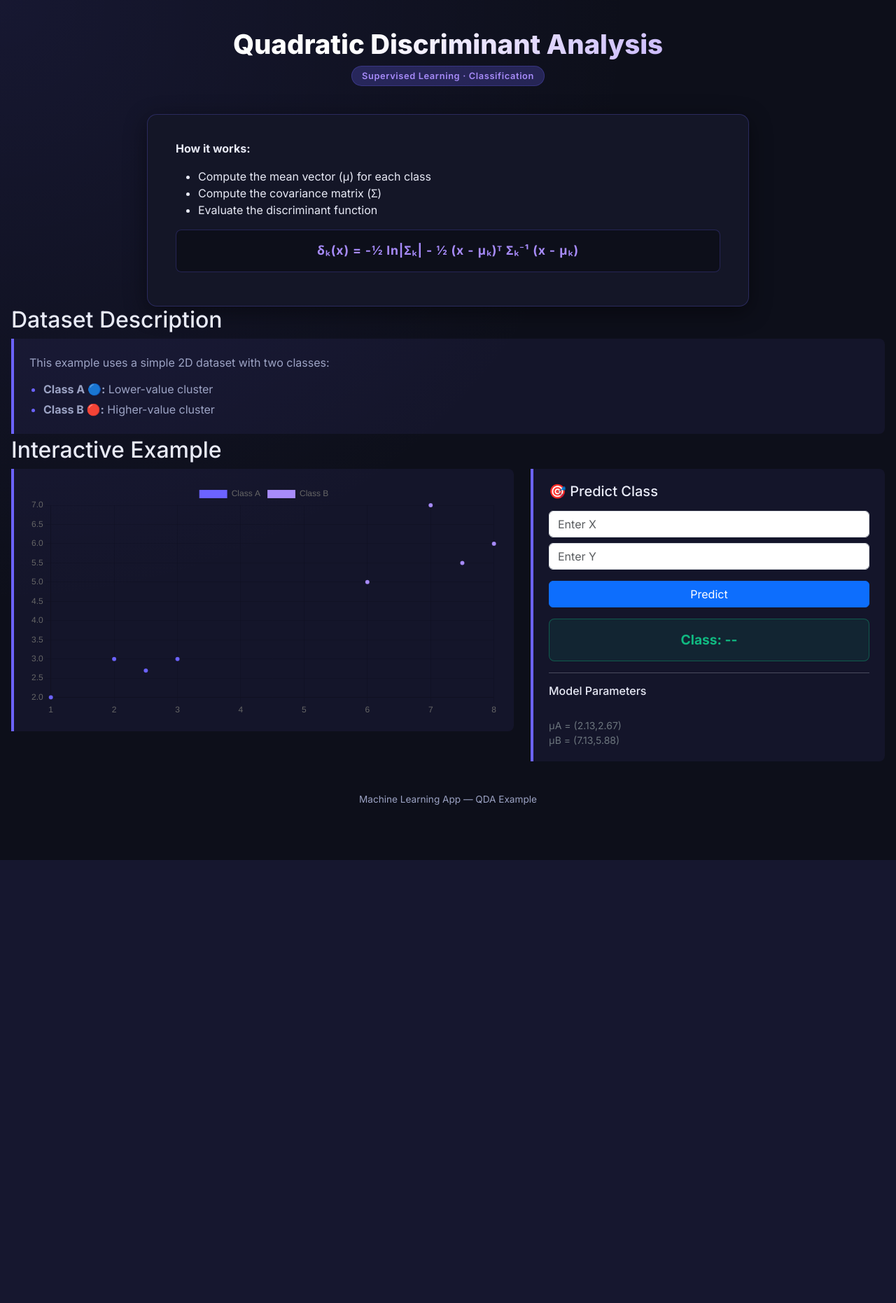
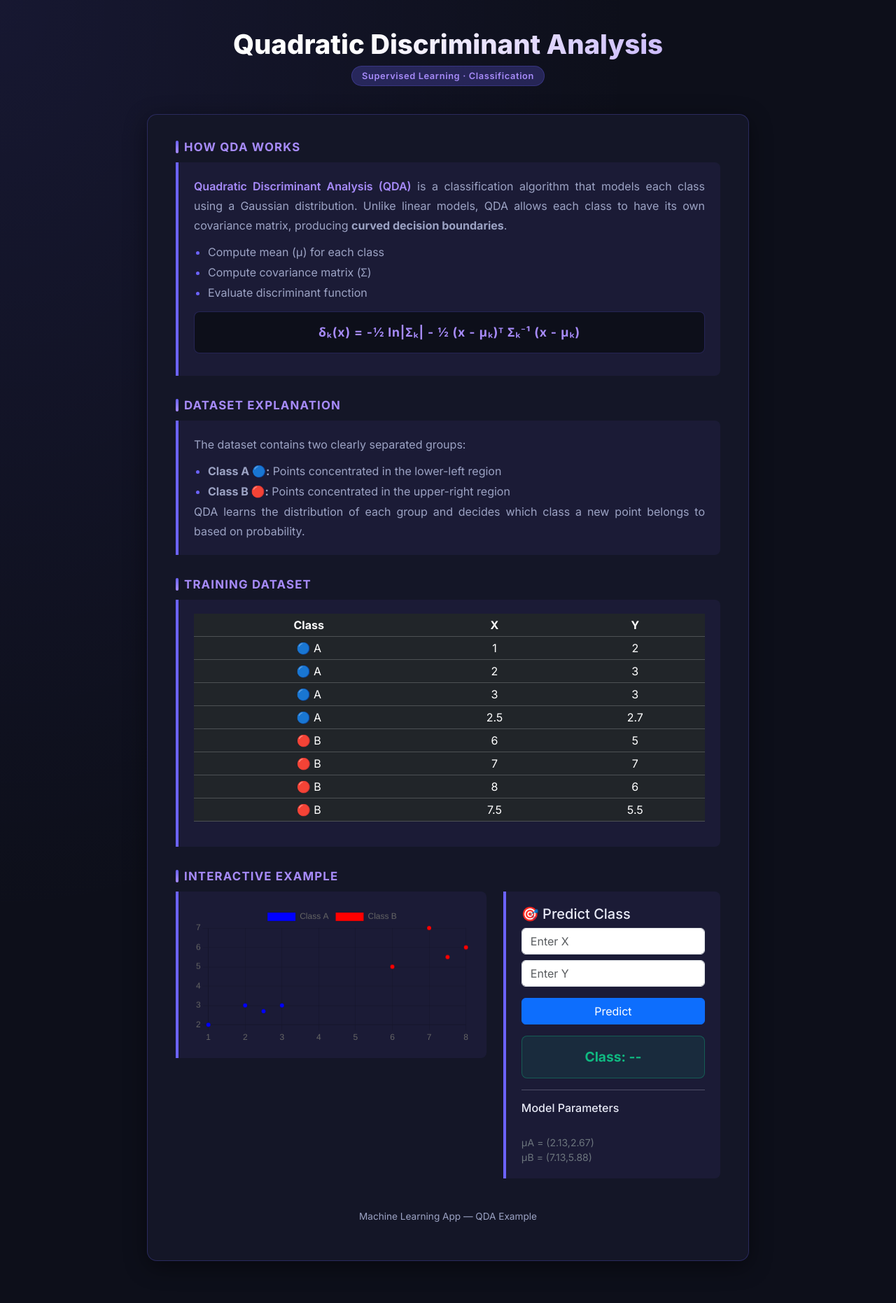
Before and after one commit to jdvargassanchez/machine-learning, a Flask app: page /qda-example in a window 1280 px wide. Shown: the whole page at 70% size. Before the commit the page ends 1229 px from the top, so only its background shows below. Run offline with Flask 3, Linux system fonts and the light colour scheme.

Commit message:
The dataset was incorporated
The dataset was incorporated and the graph colors were adjusted.

```diff
--- a/templates/qda_example.html
+++ b/templates/qda_example.html
@@ -5,34 +5,33 @@
     <meta name="viewport" content="width=device-width, initial-scale=1.0">
     <title>QDA | Supervised Learning</title>
 
-    <!-- Bootstrap -->
     <link href="https://cdn.jsdelivr.net/npm/bootstrap@5.3.2/dist/css/bootstrap.min.css" rel="stylesheet">
-
-    <!-- TU CSS GLOBAL -->
     <link rel="stylesheet" href="static/css/style.css">
-
-    <!-- Chart.js -->
     <script src="https://cdn.jsdelivr.net/npm/chart.js"></script>
 </head>
 
 <body class="inner-page">
 
-    <!-- HEADER -->
 <div class="page-header">
     <h1>Quadratic Discriminant Analysis</h1>
     <span class="badge-tag">Supervised Learning · Classification</span>
 </div>
 
-    <!-- CONTENT -->
 <div class="content-card">
 
     <!-- EXPLANATION -->
+    <h2 class="section-title">How QDA Works</h2>
+    <div class="box">
+        <p>
+            <span class="highlight">Quadratic Discriminant Analysis (QDA)</span> is a classification algorithm
+            that models each class using a Gaussian distribution. Unlike linear models, QDA allows
+            each class to have its own covariance matrix, producing <strong>curved decision boundaries</strong>.
+        </p>
 
-            <p><strong>How it works:</strong></p>
         <ul>
-                <li>Compute the mean vector (μ) for each class</li>
-                <li>Compute the covariance matrix (Σ)</li>
-                <li>Evaluate the discriminant function</li>
+            <li>Compute mean (μ) for each class</li>
+            <li>Compute covariance matrix (Σ)</li>
+            <li>Evaluate discriminant function</li>
         </ul>
 
         <div class="formula">
@@ -41,15 +40,35 @@
     </div>
 
     <!-- DATASET -->
-        <h2 class="section-title">Dataset Description</h2>
+    <h2 class="section-title">Dataset Explanation</h2>
     <div class="box">
         <p>
-                This example uses a simple 2D dataset with two classes:
+            The dataset contains two clearly separated groups:
         </p>
         <ul>
-                <li><strong>Class A 🔵:</strong> Lower-value cluster</li>
-                <li><strong>Class B 🔴:</strong> Higher-value cluster</li>
+            <li><strong>Class A 🔵:</strong> Points concentrated in the lower-left region</li>
+            <li><strong>Class B 🔴:</strong> Points concentrated in the upper-right region</li>
         </ul>
+
+        <p>
+            QDA learns the distribution of each group and decides which class a new point belongs to
+            based on probability.
+        </p>
+    </div>
+
+    <!-- DATA TABLE -->
+    <h2 class="section-title">Training Dataset</h2>
+    <div class="box">
+        <table class="table table-dark table-sm text-center">
+            <thead>
+                <tr>
+                    <th>Class</th>
+                    <th>X</th>
+                    <th>Y</th>
+                </tr>
+            </thead>
+            <tbody id="tableBody"></tbody>
+        </table>
     </div>
 
     <!-- MAIN -->
@@ -68,7 +87,7 @@
         <div class="col-lg-5">
             <div class="box">
 
-                    <h5 class="mb-3">🎯 Predict Class</h5>
+                <h5>🎯 Predict Class</h5>
 
                 <input type="number" id="inputX" class="form-control mb-2" placeholder="Enter X">
                 <input type="number" id="inputY" class="form-control mb-2" placeholder="Enter Y">
@@ -79,7 +98,7 @@
                     <h2 id="result">Class: --</h2>
                 </div>
 
-                    <div class="mt-2 text-center text-secondary small" id="details"></div>
+                <div id="details" class="text-secondary text-center small"></div>
 
                 <hr>
 
@@ -90,7 +109,6 @@
         </div>
     </div>
 
-        <!-- FOOTER -->
     <div class="footer">
         <p>Machine Learning App — QDA Example</p>
     </div>
@@ -108,6 +126,21 @@ const classA = [
 const classB = [
     {x:6, y:5}, {x:7, y:7}, {x:8, y:6}, {x:7.5, y:5.5}
 ];
+
+/* ===============================
+   FILL TABLE
+================================ */
+const tbody = document.getElementById("tableBody");
+
+classA.forEach(p=>{
+    let row = tbody.insertRow();
+    row.innerHTML = `<td>🔵 A</td><td>${p.x}</td><td>${p.y}</td>`;
+});
+
+classB.forEach(p=>{
+    let row = tbody.insertRow();
+    row.innerHTML = `<td>🔴 B</td><td>${p.x}</td><td>${p.y}</td>`;
+});
 
 /* ===============================
    MATH FUNCTIONS
@@ -220,8 +253,16 @@ new Chart(document.getElementById("qdaChart"),{
     type:"scatter",
     data:{
         datasets:[
-            {label:"Class A",data:classA,backgroundColor:"#6c63ff"},
-            {label:"Class B",data:classB,backgroundColor:"#a78bfa"}
+            {
+                label:"Class A",
+                data:classA,
+                backgroundColor:"blue"
+            },
+            {
+                label:"Class B",
+                data:classB,
+                backgroundColor:"red"
+            }
         ]
     }
 });
```
Lines whose indentation alone changed are shown as unchanged.
